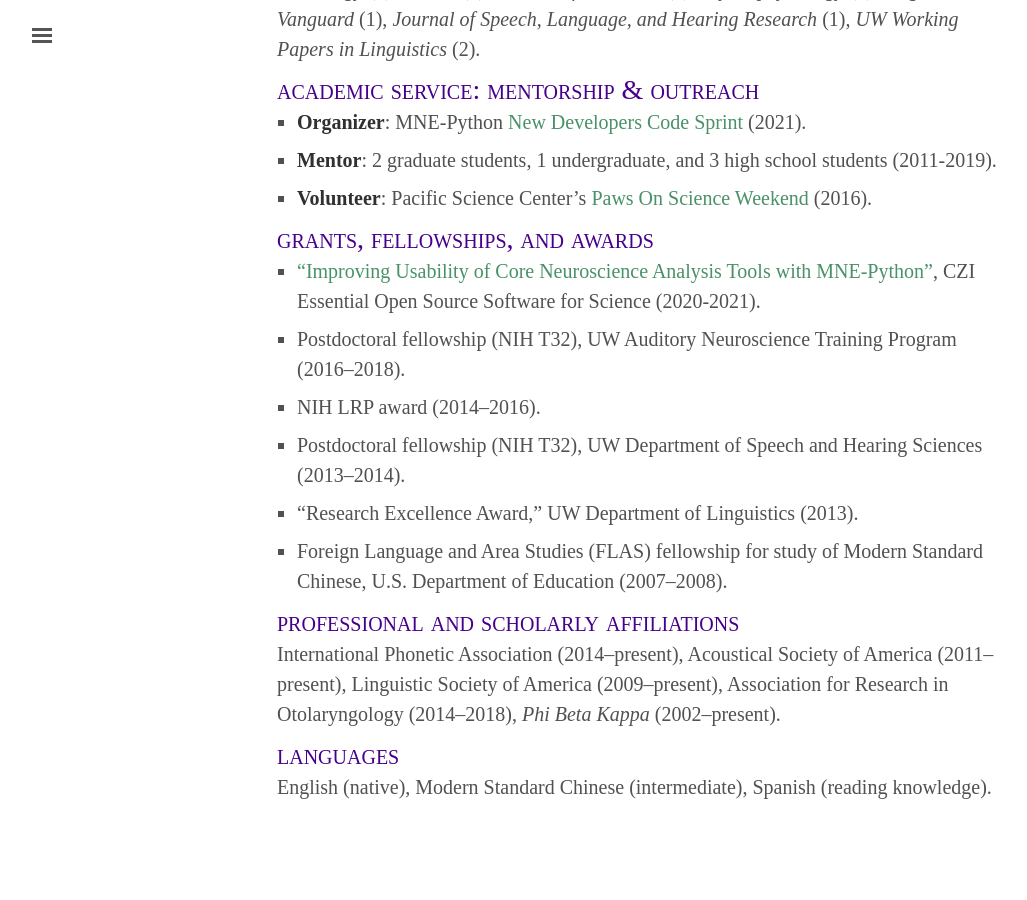
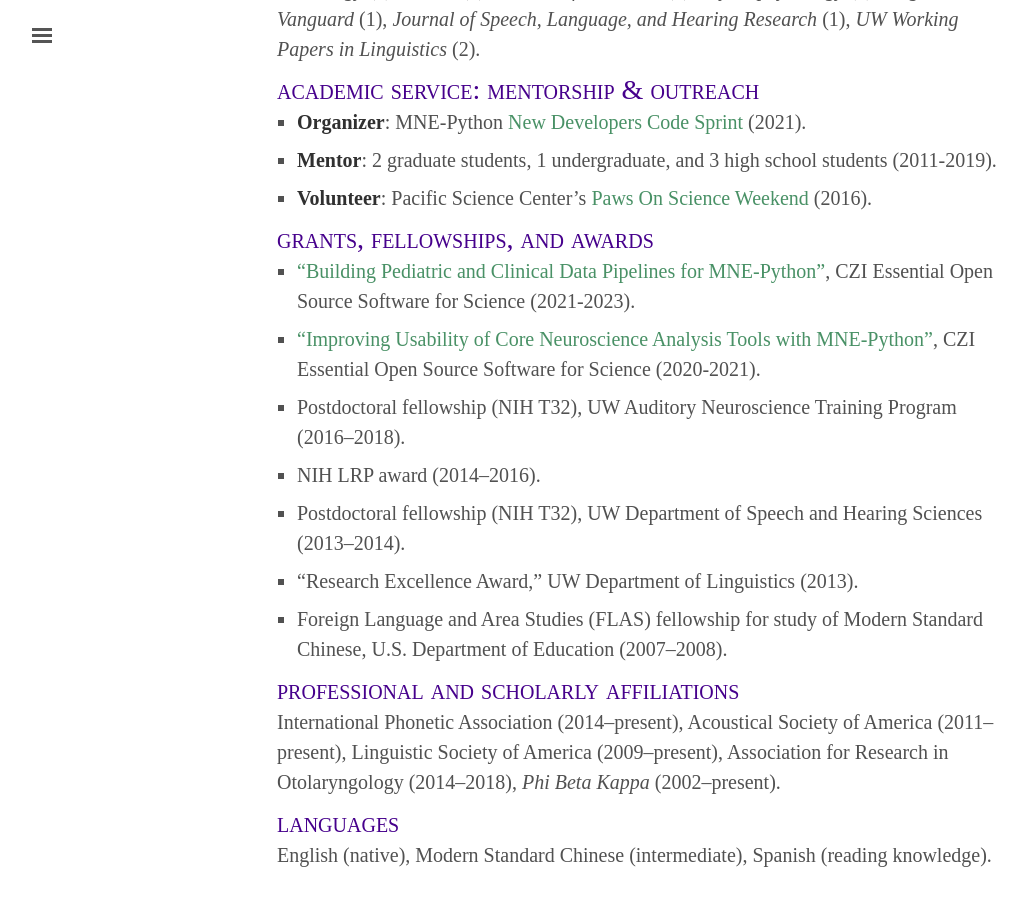
Before and after one commit to drammock/dan.mccloy.info, a Jekyll site: the page built from cv.md, in a window 1280 px wide and 900 px high, scrolled down 4927 px. Shown: the whole window, without its empty margins (3-1030 px from the left). Built offline with Jekyll 4.4.1, drawn with Linux system fonts in a browser that asks for light colours; some web fonts are replaced; before the commit the page ends 5789 px from its top, so only the background shows below that.

Commit message:
add new CZI grant to CV

```diff
--- a/cv.md
+++ b/cv.md
@@ -113,6 +113,7 @@ _The Journal of the Acoustical Society of America_ (5), _JASA Express Letters_ (
 
 
 ## Grants, fellowships, and awards
+- [“Building Pediatric and Clinical Data Pipelines for MNE-Python”](https://chanzuckerberg.com/eoss/proposals/building-pediatric-and-clinical-data-pipelines-for-mne-python/), CZI Essential Open Source Software for Science (2021-2023).
 - [“Improving Usability of Core Neuroscience Analysis Tools with MNE-Python”](https://chanzuckerberg.com/eoss/proposals/improving-usability-of-core-neuroscience-analysis-tools-with-mne-python/), CZI Essential Open Source Software for Science (2020-2021).
 - Postdoctoral fellowship (NIH T32), UW Auditory Neuroscience Training Program (2016–2018).
 - NIH LRP award (2014–2016).
```
Also changed, not shown: _cv.md (+1 -0 lines), 1 other file.
